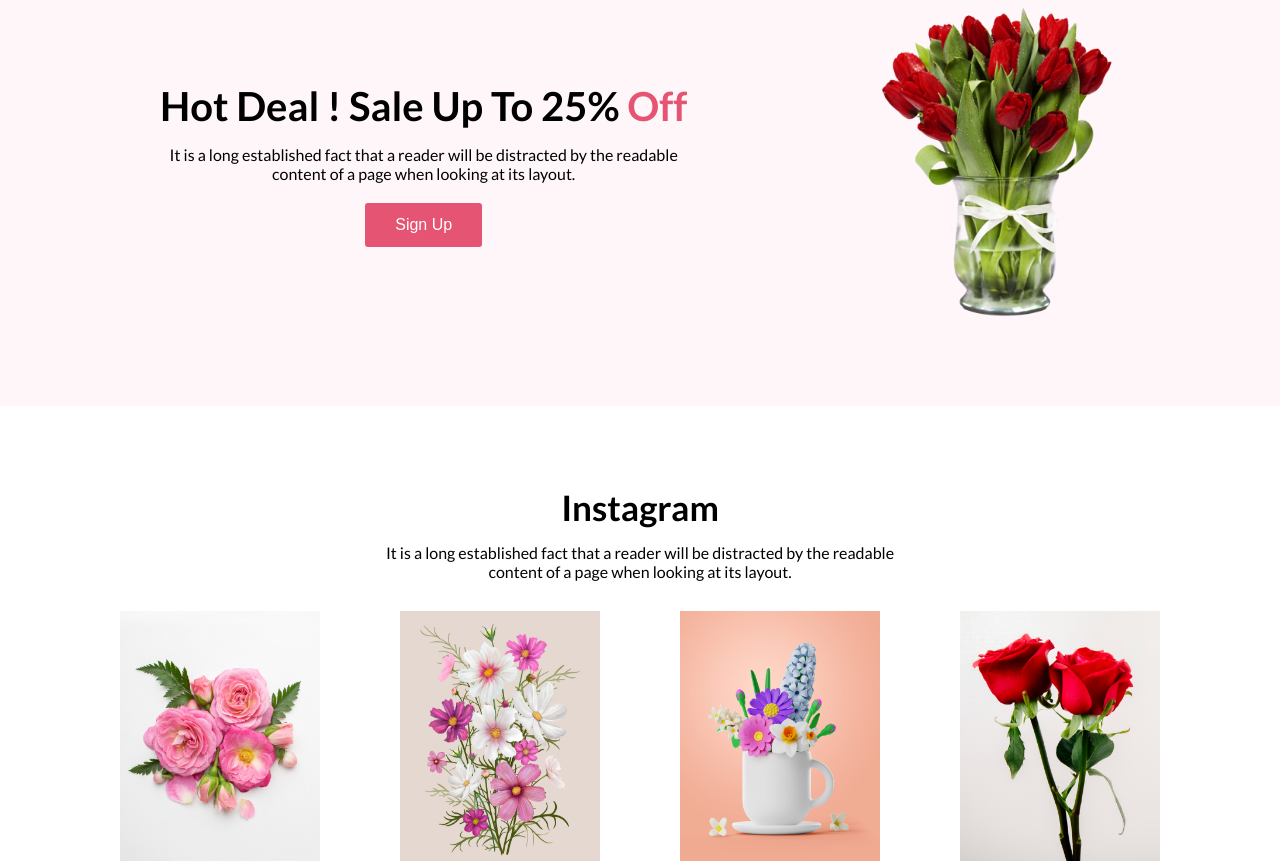
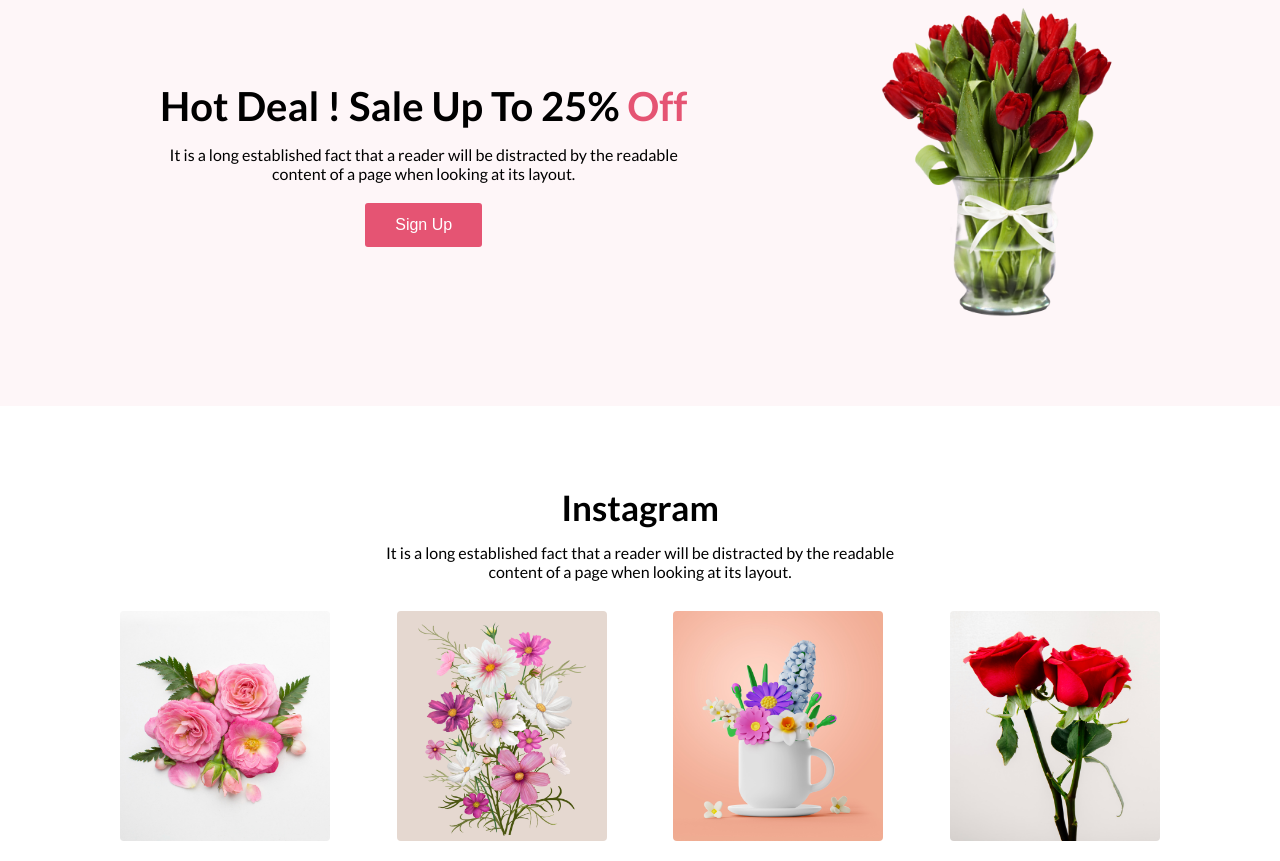
Before and after one commit to Foyez-Ahamed/online-flower-shop, a plain HTML site: page index.html in a window 1280 px wide. Shown: the part 1924-2785 px from the top of the page. Drawn offline with Linux system fonts and the light colour scheme.

Commit message:
update social media image

```diff
--- a/styles/flower.css
+++ b/styles/flower.css
@@ -241,7 +241,8 @@ body{
 }
 
 .social-marketing-img img{
-    width: 200px;
-    height: 250px;
+    width: 210px;
+    height: 230px;
+    border-radius: 4px;
 }
 /* social media marketing section css end */
```
